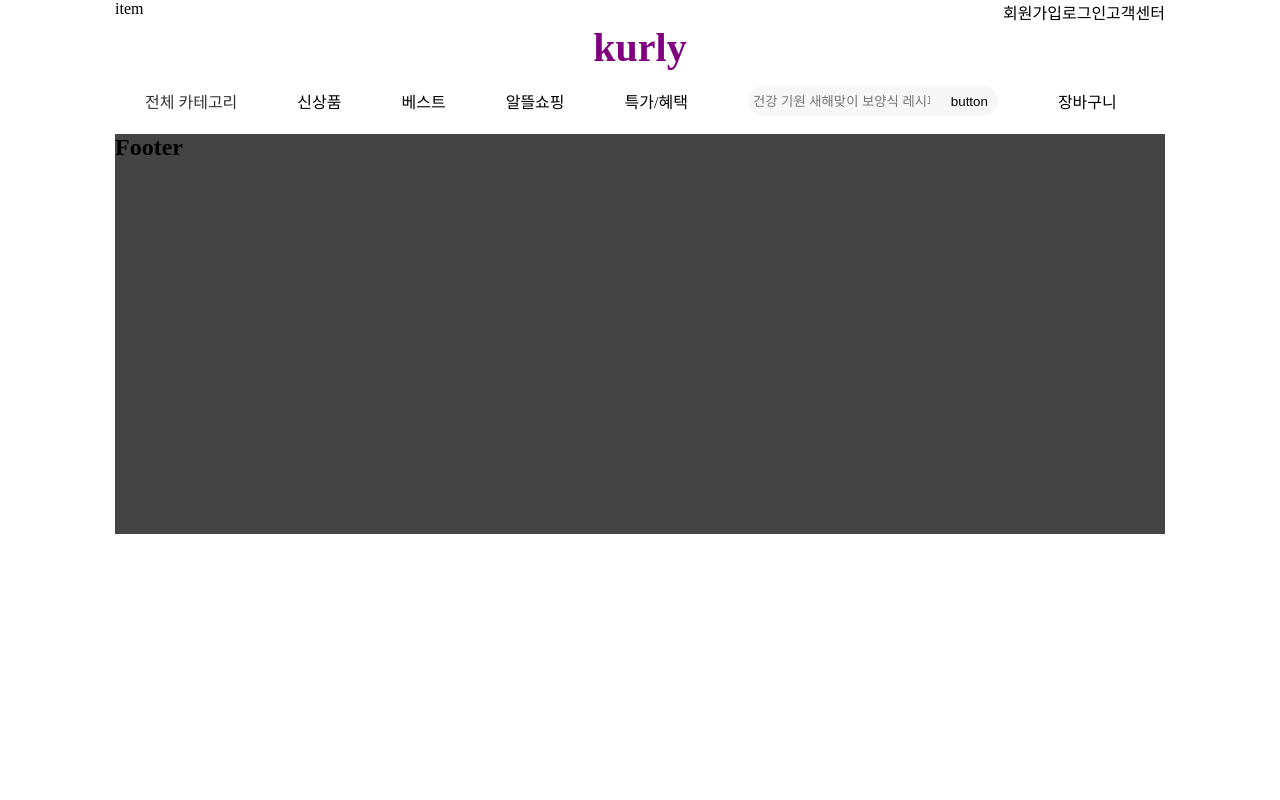
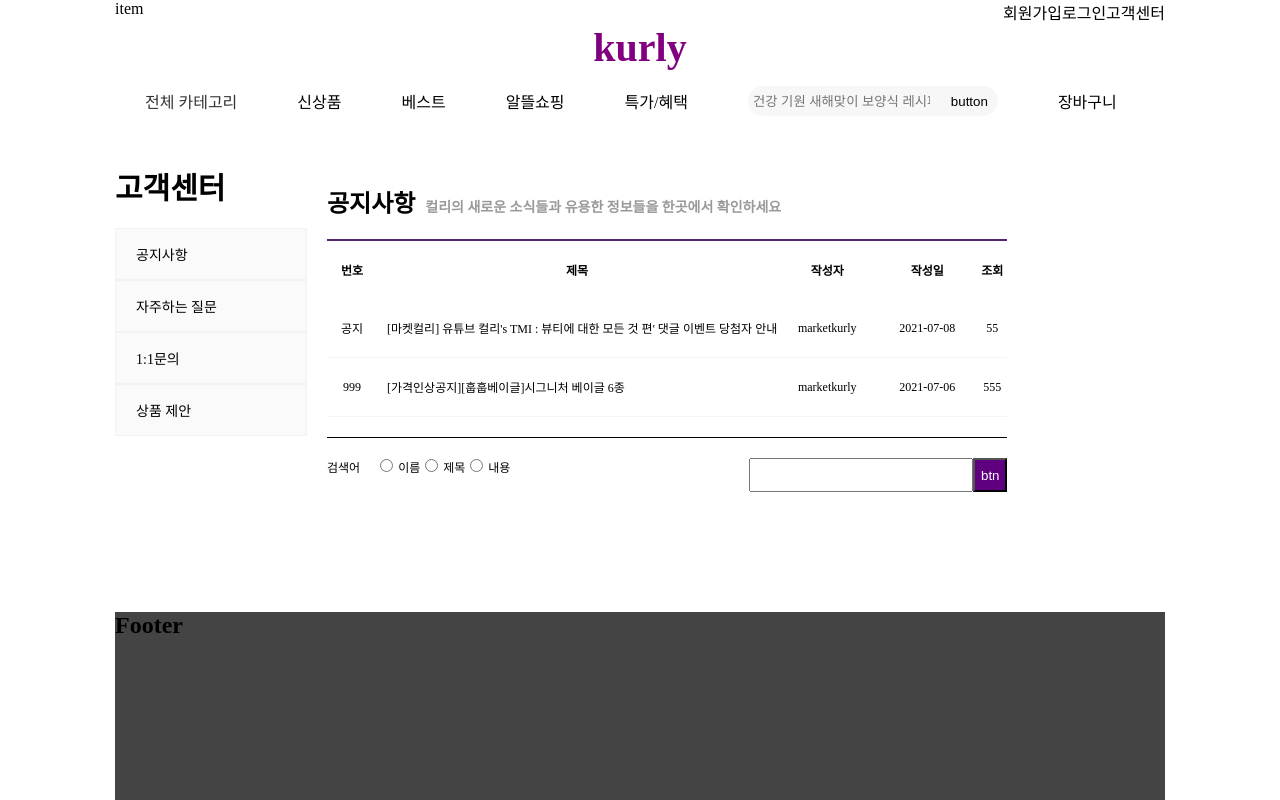
Before and after one commit to project-sin/sin, a React (Create React App) app in the folder frontend/sin/: page /notice in a window 1280 px wide. Shown: the top 800 px of the page. Built offline with nearby package versions, Linux system fonts and the light colour scheme; the HTML template or start-up script is replaced by a standard one.

Commit message:
feat: 고객센터 틀 구현

```diff
--- a/frontend/sin/src/App.js
+++ b/frontend/sin/src/App.js
@@ -9,6 +9,7 @@
 import Item from './components/Item';
 import Signup from './components/Signup';
 import Login from './components/Login';
+import Notice from './components/Notice';
 import Footer from './components/Footer';
 
 const GlobalStyle = createGlobalStyle`
@@ -34,6 +35,7 @@
     <Route path='/item/:id' exact component={Item} />
     <Route path='/signup' exact component={Signup} />
     <Route path='/login' exact component={Login} />
+    <Route path='/notice' exact component={Notice} />
     <Footer />
     </>
   );
--- a/frontend/sin/src/components/Header.js
+++ b/frontend/sin/src/components/Header.js
@@ -41,7 +41,7 @@
                         <Usermenuright>
                             <Link to='/signup'>회원가입</Link>
                             <Link to='/login'>로그인</Link>
-                            <Link to=''>고객센터</Link>
+                            <Link to='/notice'>고객센터</Link>
                         </Usermenuright>
                     </Usermenu>
                     <Headerlogo className='clearfix'>
--- /dev/null
+++ b/frontend/sin/src/components/Notice.js
@@ -0,0 +1,107 @@
+import React from 'react';
+import styled from 'styled-components';
+import { Link } from 'react-router-dom';
+
+const Noticewrap = styled.div``
+const Container = styled.div`width: 1050px; margin: 0 auto;`
+const Row = styled.div``
+
+const Main = styled.div`padding-top: 30px; padding-bottom: 100px;`
+const Mainleft = styled.div`float: left; padding-right: 20px;`
+const Mainright = styled.div`float: left;`
+
+const Mainlefttitle = styled.div`font-size:30px; font-weight: bold; padding-bottom: 20px;`
+const Mainleftlilink = styled(Link)``
+const Mainleftul = styled.ul``
+const Mainleftli = styled.li`width: 170px; font-size: 14px; padding:15px 0 15px 20px;border: 1px solid #f2f2f2; background: #fafafa; &:hover { background: #dbdbdb; cursor: pointer;}; &:hover ${Mainleftlilink} {color: #5f0080; font-weight: bold;}`
+
+const Mainrighttitle = styled.div`padding: 20px 0;`
+const Mainrighttitlestrong = styled.strong`display: inline-block; font-size: 24px; font-weight: bold; padding-right: 10px;`
+const Mainrighttitlespan = styled.span`font-size:14px; font-weight:bold; color: #999;`
+
+const Mainrightlisttable = styled.table`border-collapse: collapse; border-spacing: 0; border-top: 2px solid #522772;`
+const Thead = styled.thead``
+const Tr = styled.tr`font-size: 12px; text-align: center;`
+const Th = styled.th`padding: 20px 0;`
+const Tdorder = styled.td`width:50px; padding: 20px 0; border-bottom: 1px solid #f4f4f4;`
+const Tdtitle = styled.td`text-align: left; padding: 20px 0px 20px 10px; border-bottom: 1px solid #f4f4f4;`
+const Tdwriter = styled.td`width:100px; padding: 20px 0; border-bottom: 1px solid #f4f4f4;`
+const Tddate = styled.td`width:100px; padding: 20px 0; border-bottom: 1px solid #f4f4f4;`
+const Tdview = styled.td`width:30px; padding: 20px 0; border-bottom: 1px solid #f4f4f4;`
+const Mainrightfooter = styled.div`border-top : 1px solid black; padding: 20px 0; margin-top: 20px;`
+const Mainrightfooterleft = styled.div`float: left;`
+const Mainrightfooterleftspan = styled.span`font-size:12px; padding-right: 20px;`
+const Mainrightfooterleftlabel = styled.label`font-size:12px; padding: 0 5px;`
+const Mainrightfooterright = styled.div`float: right`
+const Mainrightfooterrightinput = styled.input`width:200px; height: 20px; padding: 5px 10px;`
+const Mainrightfooterrightbtn = styled.button`width: 34px; height: 34px; color:#fff; background: #5f0080;`
+const Notice = () => {
+    return(
+        <Noticewrap>
+            <Container>
+                <Row>
+                    <Main className='clearfix'>
+                        <Mainleft>
+                            <Mainlefttitle>고객센터</Mainlefttitle>
+                            <Mainleftul>
+                                <Mainleftli><Mainleftlilink to=''>공지사항</Mainleftlilink></Mainleftli>
+                                <Mainleftli><Mainleftlilink to=''>자주하는 질문</Mainleftlilink></Mainleftli>
+                                <Mainleftli><Mainleftlilink to=''>1:1문의</Mainleftlilink></Mainleftli>
+                                <Mainleftli><Mainleftlilink to=''>상품 제안</Mainleftlilink></Mainleftli>
+                            </Mainleftul>
+                        </Mainleft>
+                        <Mainright>
+                            <Mainrighttitle>
+                                <Mainrighttitlestrong>공지사항</Mainrighttitlestrong><Mainrighttitlespan>컬리의 새로운 소식들과 유용한 정보들을 한곳에서 확인하세요</Mainrighttitlespan>
+                            </Mainrighttitle>
+                            <Mainrightlisttable>
+                                <Thead>
+                                    <Tr>
+                                        <Th>번호</Th>
+                                        <Th>제목</Th>
+                                        <Th>작성자</Th>
+                                        <Th>작성일</Th>
+                                        <Th>조회</Th>
+                                    </Tr>
+                                </Thead>
+                                <tbody>
+                                    <Tr>
+                                        <Tdorder>공지</Tdorder>
+                                        <Tdtitle><Link to=''>[마켓컬리] 유튜브 컬리's TMI : 뷰티에 대한 모든 것 편' 댓글 이벤트 당첨자 안내</Link></Tdtitle>
+                                        <Tdwriter>marketkurly</Tdwriter>
+                                        <Tddate>2021-07-08</Tddate>
+                                        <Tdview>55</Tdview>
+                                    </Tr>
+                                    <Tr>
+                                        <Tdorder>999</Tdorder>
+                                        <Tdtitle><Link to=''>[가격인상공지][훕훕베이글]시그니처 베이글 6종</Link></Tdtitle>
+                                        <Tdwriter>marketkurly</Tdwriter>
+                                        <Tddate>2021-07-06</Tddate>
+                                        <Tdview>555</Tdview>
+                                    </Tr>
+                                </tbody>
+                            </Mainrightlisttable>
+                            <Mainrightfooter className='clearfix'>
+                                <Mainrightfooterleft>
+                                    <Mainrightfooterleftspan>검색어</Mainrightfooterleftspan>
+                                    <input type='radio' name='search' id='name' />
+                                    <Mainrightfooterleftlabel htmlFor='name'>이름</Mainrightfooterleftlabel>
+                                    <input type='radio' name='search' id='title' />
+                                    <Mainrightfooterleftlabel htmlFor='title'>제목</Mainrightfooterleftlabel>
+                                    <input type='radio' name='search' id='content' />
+                                    <Mainrightfooterleftlabel htmlFor='content'>내용</Mainrightfooterleftlabel>
+                                    </Mainrightfooterleft>
+                                <Mainrightfooterright>
+                                    <Mainrightfooterrightinput type='text' />
+                                    <Mainrightfooterrightbtn>btn</Mainrightfooterrightbtn>
+                                </Mainrightfooterright>
+                            </Mainrightfooter>
+                        </Mainright>
+                    </Main>
+                </Row>
+            </Container>
+        </Noticewrap>
+    )
+}
+
+export default Notice;
```
